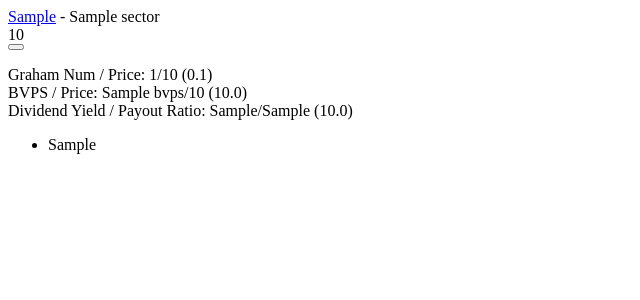
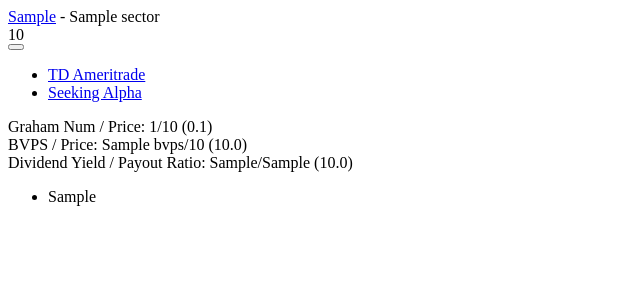
Before and after one commit to atosti/coc, a Flask app: template app/templates/models/company/company_card.html in a window 1280 px wide. Shown: the top 300 px of the page, without its empty margins (0-640 px from the left). Run offline with Flask 2, Linux system fonts and the light colour scheme; tables that the repository leaves empty hold one stand-in row (values such as "Sample post"); the template is opened without the code that fills it: values that come from a table or form of the project are taken from there, most other values are stand-ins (such as "Sample title", 1, 10 or a date in 2020); parts of the project's set-up code (start-up, migrations or seed data) failed here and were passed over.

Commit message:
feat(company card): add TD Ameritrade link and Seeking Alpha link to company card

```diff
--- a/app/templates/models/company/company_card.html
+++ b/app/templates/models/company/company_card.html
@@ -27,6 +27,23 @@
     </button>
     </form>
     {% endif %}
+    <div class="ml-auto">
+      <ul>
+        <li class="text-blue-500 cursor-pointer">
+          <a href="https://invest.ameritrade.com/grid/p/site#r=jPage/https://research.ameritrade.com/grid/wwws/research/stocks/summary?c_name=invest_VENDOR&symbol={{ company.symbol }}"
+             target="_blank">
+            TD Ameritrade
+          </a>
+        </li>
+
+        <li class="text-blue-500 cursor-pointer">
+          <a href="https://seekingalpha.com/symbol/{{ company.symbol }}"
+             target="_blank">
+            Seeking Alpha
+          </a>
+        </li>
+      </ul>
+    </div>
   </div>
 
   {% if evaluation.graham_num and evaluation.price %}
```
